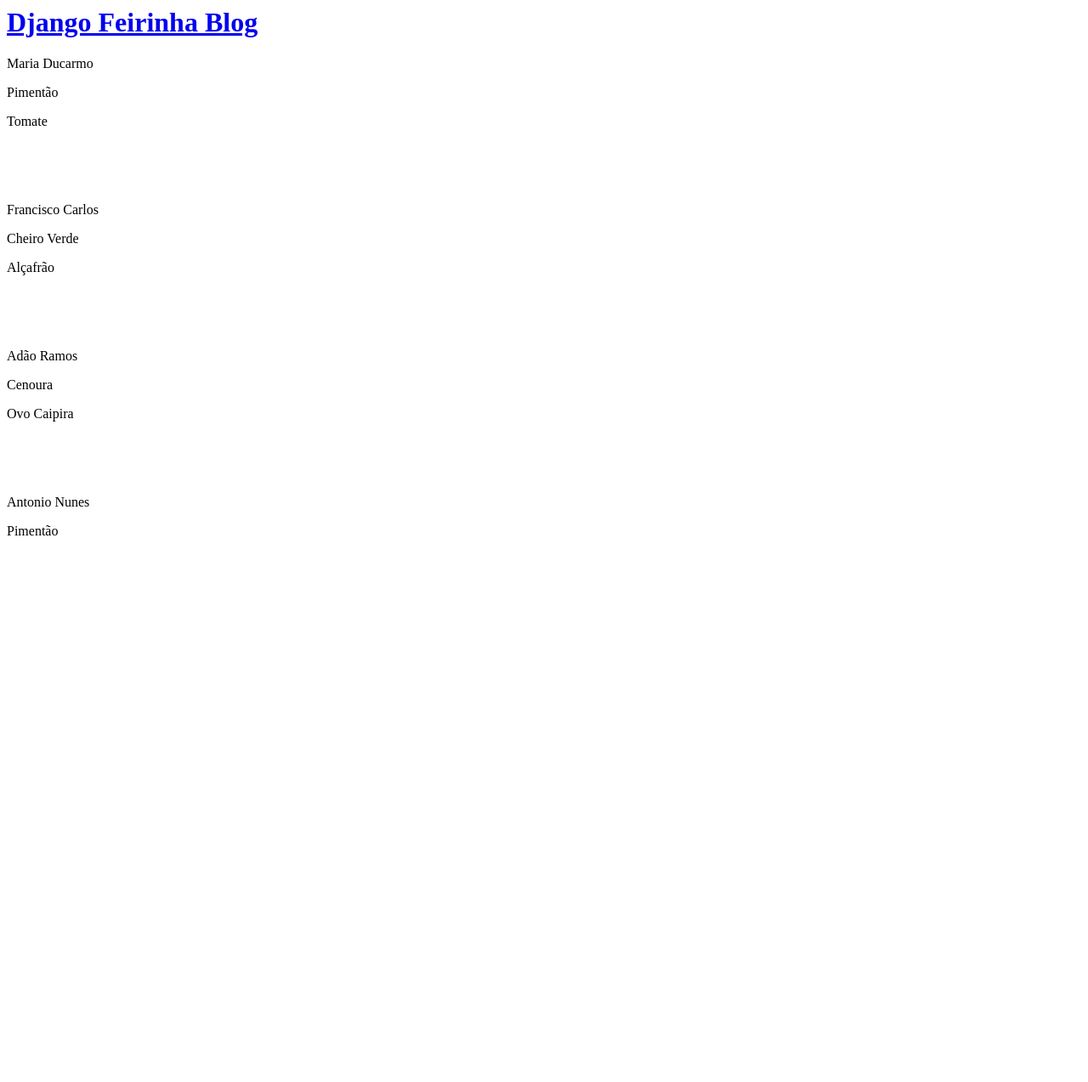
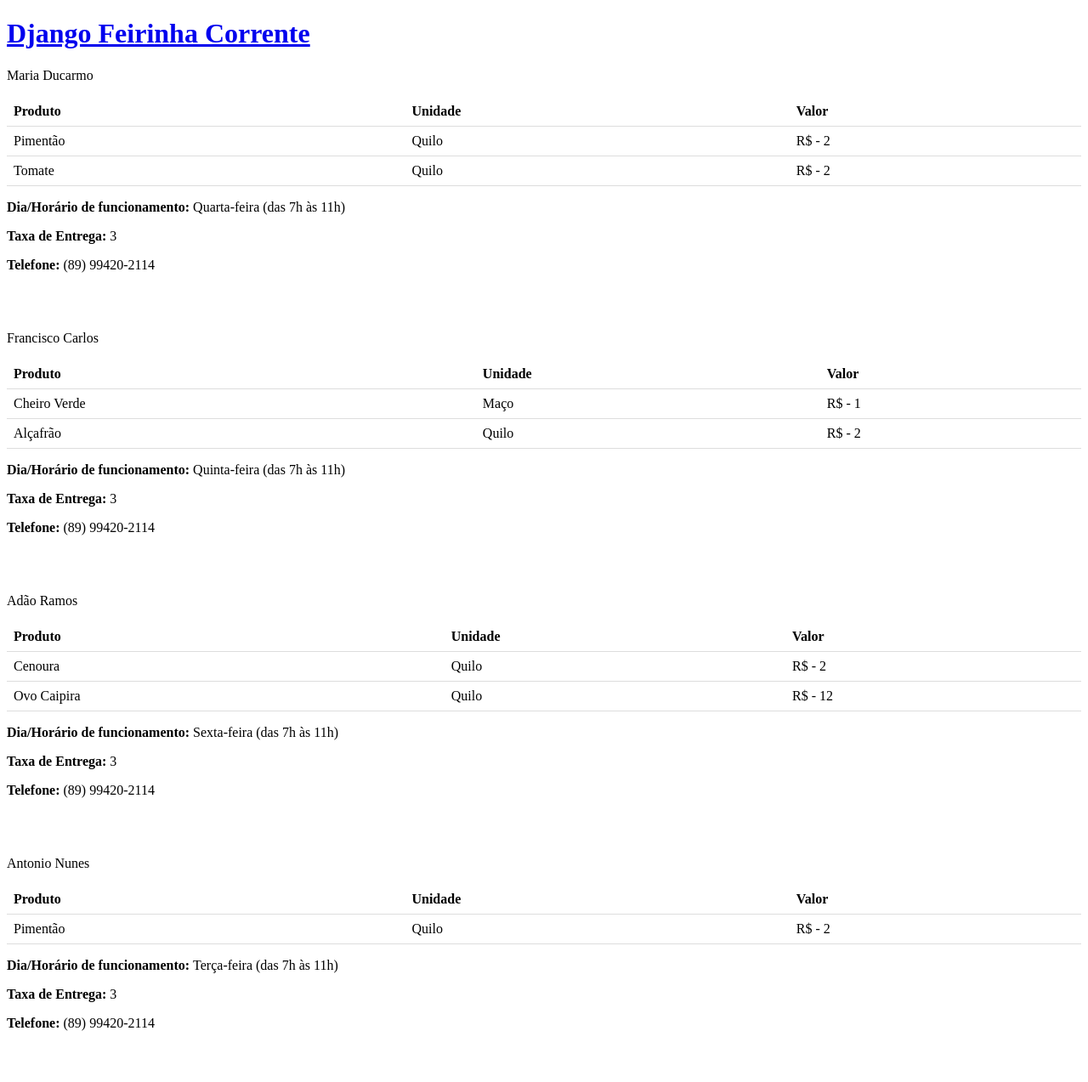
Before and after one commit to fgsantosti/feirinha, a Django app: page / in a window 1280 px wide. Shown: the whole page at 85% size. Before the commit the page ends 630 px from the top, so only its background shows below. Run offline with Django 3.2, Linux system fonts and the light colour scheme; data comes from the database, SQL or seed files in the repository.

Commit message:
Ferinha de Corrente agora Online- CSS

```diff
--- /dev/null
+++ b/feirinha/static/css/feirinha.css
@@ -0,0 +1,12 @@
+table {
+  border-collapse: collapse;
+  width: 100%;
+}
+
+th, td {
+  padding: 8px;
+  text-align: left;
+  border-bottom: 1px solid #ddd;
+}
+
+tr:hover {background-color:#f5f5f5;}
--- a/feirinha/templates/feirinha/list_feirantes.html
+++ b/feirinha/templates/feirinha/list_feirantes.html
@@ -1,17 +1,42 @@
+{% load static %}
+
+
+<!DOCTYPE html>
+<html>
+<head>
+	<title>Feirinha de Corrente - Online</title>
+	<link rel="stylesheet" href="{% static 'css/feirinha.css' %}">
+</head>
+	<body>
 		<div>
-    <h1><a href="/">Django Feirinha Blog</a></h1>
+		    <h1><a href="/">Django Feirinha Corrente</a></h1>
 		</div>
-
 		{% for feirante in feirantes %}
 			<p>{{ feirante.nome }}</p>
+
+			<table>
+			  <tr>
+			    <th>Produto</th>
+			    <th>Unidade</th>
+			    <th>Valor</th>
+			  </tr>
+
 			{% for produto in produtos %}
 				{% if feirante.nome == produto.feirante.nome %}
-		    <div>
-		        <p>{{ produto.nome }}</p>
-		    </div>
+				    <tr>
+				    	<td>{{ produto.nome }}</td>
+				    	<td>{{ produto.unidade.tipo }}</td>
+				    	<td>R$ - {{ produto.valor }}</td>
+				    </tr>
 				{% endif %}
 			{% endfor %}
-	<br>
+			</table>
+			<p><b>Dia/Horário de funcionamento: </b>{{feirante.horario_funcionamento}}</p>
+			<p><b>Taxa de Entrega: </b>{{feirante.taxa_entrega}}</p>
+			<p><b>Telefone: </b>{{feirante.telefone}}</p>
 			<br>
 			<br>
 		{% endfor %}
+
+	</body>
+</html>
```
Also changed, not shown: feirinha/templates/feirinha/home.html (+9 -0 lines). Lines whose indentation alone changed are shown as unchanged.
